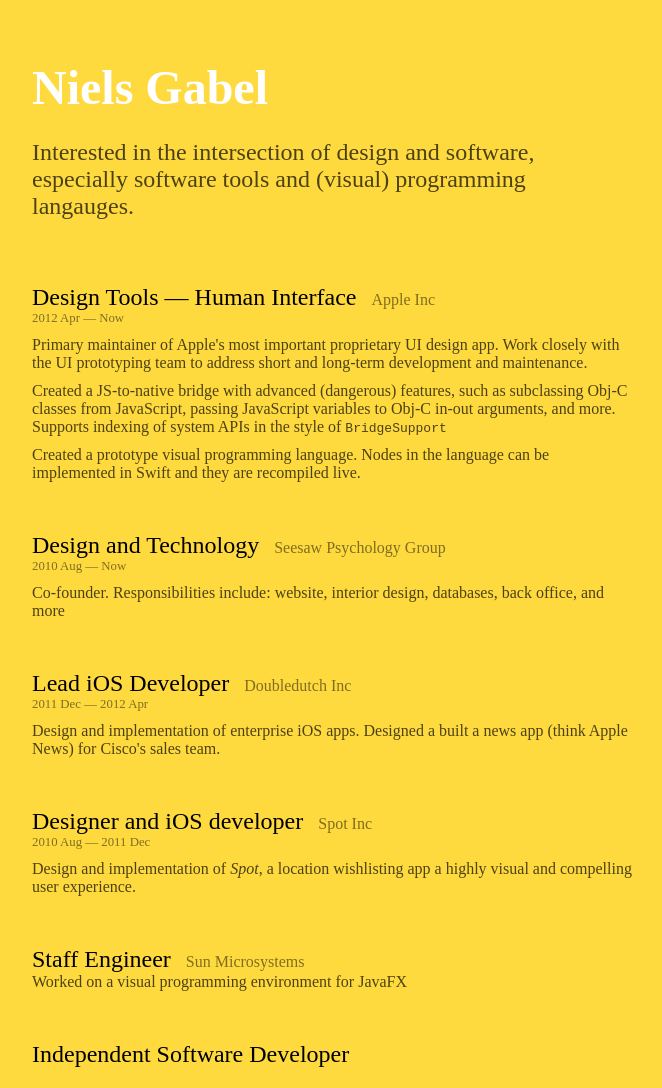
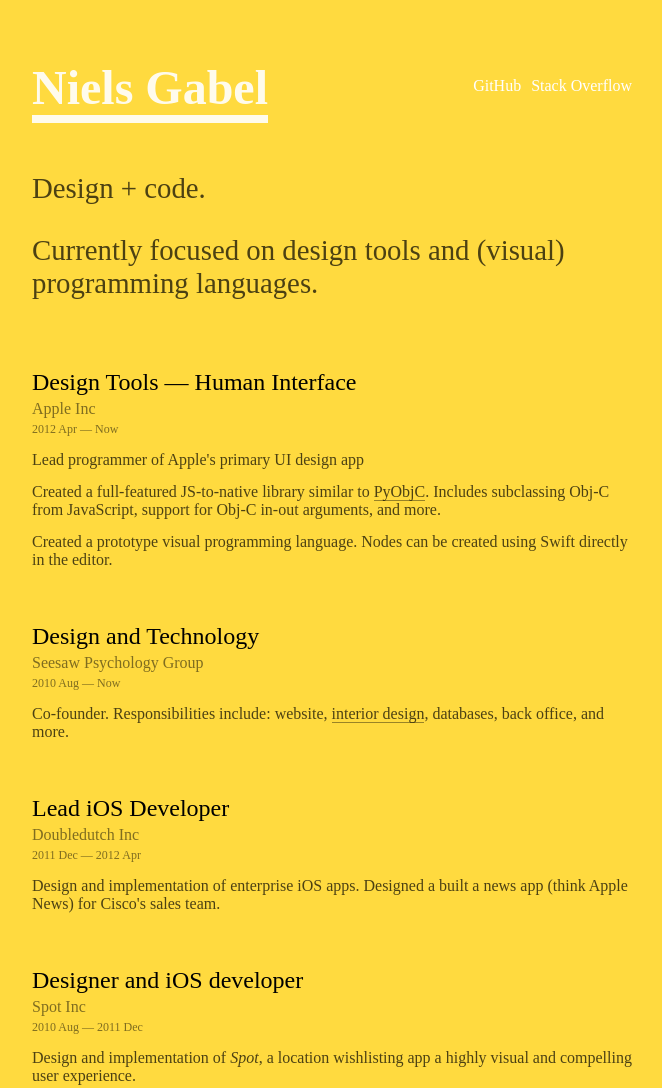
Before and after one commit to nielsbot/resume, a Gatsby site: page / in a window 1280 px wide. Shown: the top 1088 px of the page, without its empty margins (308-970 px from the left). Built offline with nearby package versions, Linux system fonts and the light colour scheme; Gatsby itself is replaced by a stand-in of ours; a web font is replaced by a local one.

Commit message:
- add favicon - add webfonts

```diff
--- a/package.json
+++ b/package.json
@@ -13,6 +13,7 @@
     "test": "echo \"Write tests! -> https://gatsby.dev/unit-testing \""
   },
   "dependencies": {
+    "gatsby-plugin-favicon": "^3.1.6",
     "gatsby-plugin-sass": "^2.1.20",
     "gatsby-plugin-typescript": "^2.1.15",
     "react": "^16.11.0",
@@ -30,7 +31,8 @@
     "gatsby": "^2.17.2",
     "node-sass": "^4.12.0",
     "prettier": "^1.18.2",
-    "typescript": "^3.7.0-beta"
+    "typescript": "^3.7.0-beta",
+    "zfont": "^1.2.7"
   },
   "repository": {
     "type": "git",
--- /dev/null
+++ b/src/components/MyFontsWebfontsKit.css
@@ -0,0 +1,47 @@
+/**
+ * @license
+ * MyFonts Webfont Build ID 3828629, 2019-10-25T15:56:03-0400
+ *
+ * The fonts listed in this notice are subject to the End User License
+ * Agreement(s) entered into by the website owner. All other parties are
+ * explicitly restricted from using the Licensed Webfonts(s).
+ *
+ * You may obtain a valid license at the URLs below.
+ *
+ * Webfont: AvenirLTStd-Heavy by Linotype
+ * URL: https://www.myfonts.com/fonts/linotype/avenir/pro-85-heavy-115678/
+ *
+ * Webfont: AvenirLTStd-Roman by Linotype
+ * URL: https://www.myfonts.com/fonts/linotype/avenir/pro-55-roman-115678/
+ *
+ * Webfont: AvenirLTStd-Light by Linotype
+ * URL: https://www.myfonts.com/fonts/linotype/avenir/pro-35-light-115678/
+ *
+ * Webfont: AvenirLTStd-Book by Linotype
+ * URL: https://www.myfonts.com/fonts/linotype/avenir/pro-45-book-115678/
+ *
+ * Webfont: AvenirLTStd-Black by Linotype
+ * URL: https://www.myfonts.com/fonts/linotype/avenir/pro-95-black-115678/
+ *
+ *
+ * License: https://www.myfonts.com/viewlicense?type=web&buildid=3828629
+ * Licensed pageviews: 250,000
+ * Webfonts copyright: Copyright &#x00A9; 1989, 1995, 2002 Adobe Systems Incorporated.  All Rights Reserved. &#x00A9; 1981, 1995, 2002 Heidelberger Druckmaschinen AG. All rights reserved.
+ *
+ * © 2019 MyFonts Inc
+*/
+
+
+@font-face {font-family: 'AvenirLTStd-Heavy';src: url('/static/webfonts/3A6B95_0_0.eot');src: url('/static/webfonts/3A6B95_0_0.eot?#iefix') format('embedded-opentype'),url('/static/webfonts/3A6B95_0_0.woff2') format('woff2'),url('/static/webfonts/3A6B95_0_0.woff') format('woff'),url('/static/webfonts/3A6B95_0_0.ttf') format('truetype');}
+
+
+@font-face {font-family: 'AvenirLTStd-Roman';src: url('/static/webfonts/3A6B95_1_0.eot');src: url('/static/webfonts/3A6B95_1_0.eot?#iefix') format('embedded-opentype'),url('/static/webfonts/3A6B95_1_0.woff2') format('woff2'),url('/static/webfonts/3A6B95_1_0.woff') format('woff'),url('/static/webfonts/3A6B95_1_0.ttf') format('truetype');}
+
+
+@font-face {font-family: 'AvenirLTStd-Light';src: url('/static/webfonts/3A6B95_2_0.eot');src: url('/static/webfonts/3A6B95_2_0.eot?#iefix') format('embedded-opentype'),url('/static/webfonts/3A6B95_2_0.woff2') format('woff2'),url('/static/webfonts/3A6B95_2_0.woff') format('woff'),url('/static/webfonts/3A6B95_2_0.ttf') format('truetype');}
+
+
+@font-face {font-family: 'AvenirLTStd-Book';src: url('/static/webfonts/3A6B95_3_0.eot');src: url('/static/webfonts/3A6B95_3_0.eot?#iefix') format('embedded-opentype'),url('/static/webfonts/3A6B95_3_0.woff2') format('woff2'),url('/static/webfonts/3A6B95_3_0.woff') format('woff'),url('/static/webfonts/3A6B95_3_0.ttf') format('truetype');}
+
+
+@font-face {font-family: 'AvenirLTStd-Black';src: url('/static/webfonts/3A6B95_4_0.eot');src: url('/static/webfonts/3A6B95_4_0.eot?#iefix') format('embedded-opentype'),url('/static/webfonts/3A6B95_4_0.woff2') format('woff2'),url('/static/webfonts/3A6B95_4_0.woff') format('woff'),url('/static/webfonts/3A6B95_4_0.ttf') format('truetype');}
--- a/src/components/heading.tsx
+++ b/src/components/heading.tsx
@@ -43,8 +43,8 @@
     var x = 0.0;
     const positions: { x: number, y: number }[] = [
         { x: -200, y: 0 },
-        { x: -154, y: 0 },
-        { x: -134, y: 0 },
+        { x: -162, y: 0 },
+        { x: -150, y: 0 },
         { x: -89, y: 0 },
         { x: -67, y: 0 },
         { x: 0, y: 0 },
@@ -54,7 +54,7 @@
         { x: 188, y: 0 },
     ];
 
-    textShapes = [..."nielsgabel"].map((char, index) => {
+    textShapes = [..."NielsGabel"].map((char, index) => {
 
         const p = positions[index]
 
@@ -62,7 +62,7 @@
             addTo: i,
             font: font!,
             value: char,
-            fontSize: 80,
+            fontSize: 45,
             // textAlign: 'center',
             // textBaseline: 'bottom',
             color: 'rgb(255, 255, 255)',
@@ -117,7 +117,7 @@
 const renderZDog = () => {
 
     font = font ?? new Zdog.Font({
-        src: '/static/3A68F4_0_0.ttf'
+        src: '/static/webfonts/3A6B95_0_0.ttf'
     });
 
     i = i ?? createIllustration()
@@ -135,5 +135,5 @@
         return () => window.removeEventListener("resize", renderZDog);
     }, [])
 
-    return <canvas style={{ width: '100%', height: '200px' }} id={`zdog-canvas`} width={480} height={240}></canvas>
+    return <canvas style={{ width: '100%', height: '200px' }} id={`zdog-canvas`} width={480} height={66}></canvas>
 }
--- a/src/components/site.scss
+++ b/src/components/site.scss
@@ -1,55 +1,102 @@
+@import "MyFontsWebfontsKit.css";
+
 // $font-family: -apple-system, BlinkMacSystemFont, 'Segoe UI', Roboto, Oxygen, Ubuntu, Cantarell, 'Open Sans', 'Helvetica Neue', sans-serif;
-$font-family: Avenir;
+// $font-family: Avenir;
+$font-family: AvenirLTStd-Book;
+$background: color(display-p3 0.978 0.861 0.371);
+$display-head-color: color(display-p3 1 1 1 / 0.9);
+$text-color: color(display-p3 0 0 0 / 0.7);
 
 @media print {
-    .display-head {
-        color:rgb(0, 0, 0) !important;
-    }
-    div, .experience-item {
-        page-break-inside: avoid;
-    }
+  .display-head {
+    color: rgb(0, 0, 0) !important;
+  }
+  div,
+  .experience-item {
+    page-break-inside: avoid;
+  }
+
+  #name-head-container a {
+    display:none;
+  }
 }
 
 body {
-  background: color(display-p3 0.978 0.861 0.371);
-  color: color(display-p3 0 0 0 / 0.7);
+  background: $background;
+  color: $text-color;
   font-family: $font-family;
   padding: 20px;
 }
 
+a {
+    color: inherit;
+    text-decoration: none;
+    border-bottom:0.5px solid color(display-p3 0 0 0 / 0.4);
+    &:hover {
+        border-bottom:0.5px solid $text-color;
+    }
+}
+
+hr {
+    border:none;
+    border-bottom:0.5px solid color( display-p3 0 0 0 / 0.3 );
+    margin-top:40px;
+    margin-bottom:40px;
+}
+
+#name-head {
+  display: inline-block;
+}
+
+#name-head-container {
+  display:flex;
+  align-items: center;
+}
+
+#name-head-links-container {
+  margin-left:auto;
+  text-align: right;
+  > * {
+    margin-left:10px;
+    &:first-child {
+      margin-left:0;
+    }
+  }
+  a {
+    color: color(display-p3 1 1 1);
+    text-decoration: none;
+    border-bottom:none;
+    display:inline-block;
+  }
+
+}
+
 .display-head {
-  font-family: Avenir-Black;
+  font-family: AvenirLTStd-Black;
+  font-weight: 600;
   font-size: 300%;
-  color: color( display-p3 1 1 1 / 1.0 );
+  color: $display-head-color;
   margin-bottom: 20px;
-//   mix-blend-mode: lighten;
+  border-bottom: 8px solid $display-head-color;
+  display: inline-block;
 }
 
 #overview {
-  font-size: 150%;
-  // margin-bottom:80px;
-  //   background: -webkit-linear-gradient(darkblue, purple);
-  //   background-clip: text;
-  //   -webkit-text-fill-color: transparent;
+  font-size: 180%;
+  // color:color(display-p3 0 0 0);
 }
 
 header {
-  // display:flex;
   max-width: 600px;
   margin: auto;
-  // padding:20px;
 
   canvas {
     margin: auto;
-    // width:50%;
-    // max-width: 600px;
   }
 }
 main {
-  // width:50%;
   max-width: 600px;
   margin: auto;
-  // padding:20px;
 
   h1,
   h2,
@@ -58,7 +105,8 @@
   h5,
   h6 {
     color: black;
-    font-family: $font-family;
+    // font-family: AvenirLTStd-Heavy;
+
     font-weight: normal;
     font-size: 150%;
   }
@@ -70,40 +118,47 @@
       .title-container {
         display: flex;
         align-items: baseline;
-        // border-bottom: 0.5px solid color(display-p3 0 0 0 / 0.2);
         display: inline-block;
-        // margin-bottom:4px;
-        margin-top:40px;
+        margin-top: 40px;
         > * {
-            margin-bottom:10px;
+          margin-top: 4px;
+          &:first-child {
+            margin-top: 0;
+          }
+          // margin-bottom:10px;
         }
       }
       .title {
-        // margin-top: 40px;
         margin-right: 15px;
-        // margin-bottom: 4px;
-        // padding-bottom: 4px;
         display: inline;
       }
-      .detail {
-        // margin: 0;
-      }
+      //   .detail {
+      // margin: 0;
+      //   }
       .company-name {
-        display: inline;
-        color: color( display-p3 0 0 0 / 0.5 );
+        // display: inline;
+        color: color(display-p3 0 0 0 / 0.5);
         mix-blend-mode: darken;
-
       }
       .when {
-        font-size: 80%;
-        // margin-bottom: 4px;
-        color: color( display-p3 0 0 0 / 0.5 );
+        font-size: 75%;
+        color: color(display-p3 0 0 0 / 0.5);
         mix-blend-mode: darken;
       }
+
+      .byline {
+        p {
+          &:first-child {
+            margin: 0;
+          }
+          margin-top: 4px;
+        }
+      }
+
       p {
-        margin: 10px auto;
+        margin: 14px auto;
         &:first-child {
-            margin-top:0;
+          // margin-top:4px;
         }
       }
     }
--- a/src/pages/index.tsx
+++ b/src/pages/index.tsx
@@ -19,23 +19,22 @@
 }
 
 const nielsgabel: ResumeData = {
-    overview: `Interested in the intersection of design and software, especially software tools and (visual) programming langauges.`,
+    overview: `Design + code.\n\nCurrently focused on design tools and (visual) programming languages.`,
     experience: [
         {
             title: 'Design Tools — Human Interface',
             company: `Apple Inc`,
             description: [
-                `Primary maintainer of Apple's most important proprietary UI design app. Work closely with the UI prototyping team to address short and long-term development and maintenance.` +
-                `` +
-                `\n\nCreated a JS-to-native bridge with advanced (dangerous) features, such as subclassing Obj-C classes from JavaScript, passing JavaScript variables to Obj-C in-out arguments, and more. Supports indexing of system APIs in the style of \`BridgeSupport\`` +
-                `\n\nCreated a prototype visual programming language. Nodes in the language can be implemented in Swift and they are recompiled live. `
+                `Lead programmer of Apple's primary UI design app` +
+                `\n\nCreated a full-featured JS-to-native library similar to [PyObjC](https://pypi.org/project/pyobjc/). Includes subclassing Obj-C from JavaScript, support for Obj-C in-out arguments, and more.` +
+                `\n\nCreated a prototype visual programming language. Nodes can be created using Swift directly in the editor.`
             ],
             when: `2012 Apr — Now`
         },
         {
             title: `Design and Technology`,
             company: `Seesaw Psychology Group`,
-            description: `Co-founder. Responsibilities include: website, interior design, databases, back office, and more`,
+            description: `Co-founder. Responsibilities include: website, [interior design](https://www.icloud.com/sharedalbum/#B1aJ5HumnJJshVM), databases, back office, and more.`,
             when: `2010 Aug — Now`
         },
         {
@@ -47,34 +46,47 @@
             when: `2011 Dec — 2012 Apr`
         },
         {
-            title: 'Designer and iOS developer', company: `Spot Inc`,
+            title: 'Designer and iOS developer',
+            company: `Spot Inc`,
             description: [
                 `Design and implementation of _Spot_, a location wishlisting app a highly visual and compelling user experience.`
             ],
-            when:`2010 Aug — 2011 Dec`
+            when: `2010 Aug — 2011 Dec`
         },
         {
-            title: 'Staff Engineer', company: `Sun Microsystems`,
-            description: `Worked on a visual programming environment for JavaFX`
+            title: 'Staff Engineer',
+            company: `Sun Microsystems`,
+            description: `Worked on a visual programming environment for JavaFX`,
+            when: `2008 Nov — 2010 Jul`
         },
-        { title: 'Independent Software Developer' },
+        {
+            title: 'Independent Software Developer',
+            description: [
+                `IOS App consulting, design and programming.`,
+                `Co-founded HoodHot. We designed and built Tokyo Teleport, an iOS travel guide that incorporated professionally produced video segments, offline maps, and more.`
+            ],
+            when: `2007 Oct — 2008 Sep`
+        },
         {
             title: 'Bicycle Tour!',
-            description: `Saw Denmark, Germany, Holland, Belgium, Luxembourg, Switzerland, Italy`
+            description: `Denmark, Germany, Holland, Belgium, Luxembourg, Switzerland, Italy`,
+            when: `2007 Aug — 2007 Oct`
         },
         {
-            title: 'Senior Scientist/Engineer', company: `Apple Inc`,
+            title: 'Senior Scientist/Engineer — Core OS',
+            company: `Apple Inc`,
             description: [
-                `FireWire drivers`,
-                ``
-            ]
+                `Wrote and maintained the FireWire user client. FireWire I/O Kit driver developer. Learned a lot about professional software development and multithreaded and asynchronous software.`
+            ],
+            when: `1999 Oct — 2007 Jul`
         },
-        { title: 'Assistant Engineer', hidden: true },
-        { title: 'Student (Mandarin)', hidden: true },
+        { title: 'Assistant Engineer', when: `1998 Oct — 1999 Oct`, hidden: true },
+        { title: 'Student (Mandarin)', when: `1998 May`, hidden: true },
+        { title: 'B. Sc. Computer Engineering', when: `1998 May`, hidden: true },
     ]
 }
 
-const Paragraphs = ({ id = '', strings }: { id?:string, strings: ParagraphData }) => {
+const Paragraphs = ({ id = '', strings }: { id?: string, strings: ParagraphData }) => {
     const stringsArray = Array.isArray(strings) ? strings : [strings];
     return <div id={id}>{stringsArray.map((desc, index) => <ReactMarkdown key={index.toString()} source={desc} />)}</div>
 }
@@ -85,9 +97,15 @@
         <title>Niels Gabel — Résumé</title>
     </Helmet>
     <header>
-        <h1 className='display-head'>Niels Gabel</h1>
+        {/* <Heading /> */}
+        <div id='name-head-container'>
+            <h1 id='name-head' className='display-head'>Niels Gabel</h1>
+            <div id='name-head-links-container'>
+                <a href='https://github.com/nielsbot' className='subtle' style={{ marginLeft: 'auto' }}>GitHub</a>
+                <a href='https://stackoverflow.com/users/210171/nielsbot' className='subtle'>Stack Overflow</a>
+            </div>
+        </div>
         <Paragraphs id='overview' strings={nielsgabel.overview} />
-        {/* <Heading /> */}
     </header>
     <main>
         <div id='content-container'>
@@ -100,13 +118,18 @@
                     return <li className='experience-item' key={`item${index}`}>
                         <div className='title-container'>
                             <h3 className='title' >{item.title}</h3>
-                            {item.company ? <div className='company-name'>{item.company}</div> : null}
-                            {item.when ? <div className='when'>{item.when}</div> : null}
+                            {item.company ? <ReactMarkdown className='company-name byline' source={item.company} /> : null}
+                            {item.when ? <div className='when byline'>{item.when}</div> : null}
                         </div>
                         {item.description ? <Paragraphs strings={item.description} /> : null}
                     </li>
                 }) ?? null
             }</ul>
+            <hr />
+            <div>
+                <h3>Languages Supported</h3>
+                <p>Swift, Objective-C/C, TypeScript, some Danish and Mandarin, and a little bit of French, Ruby, Java and more.</p>
+            </div>
         </div>
     </main>
 </div>
```
Also changed, not shown: gatsby-config.js (+7 -1 lines), src/images/favicon.png (added), 2 other files.
